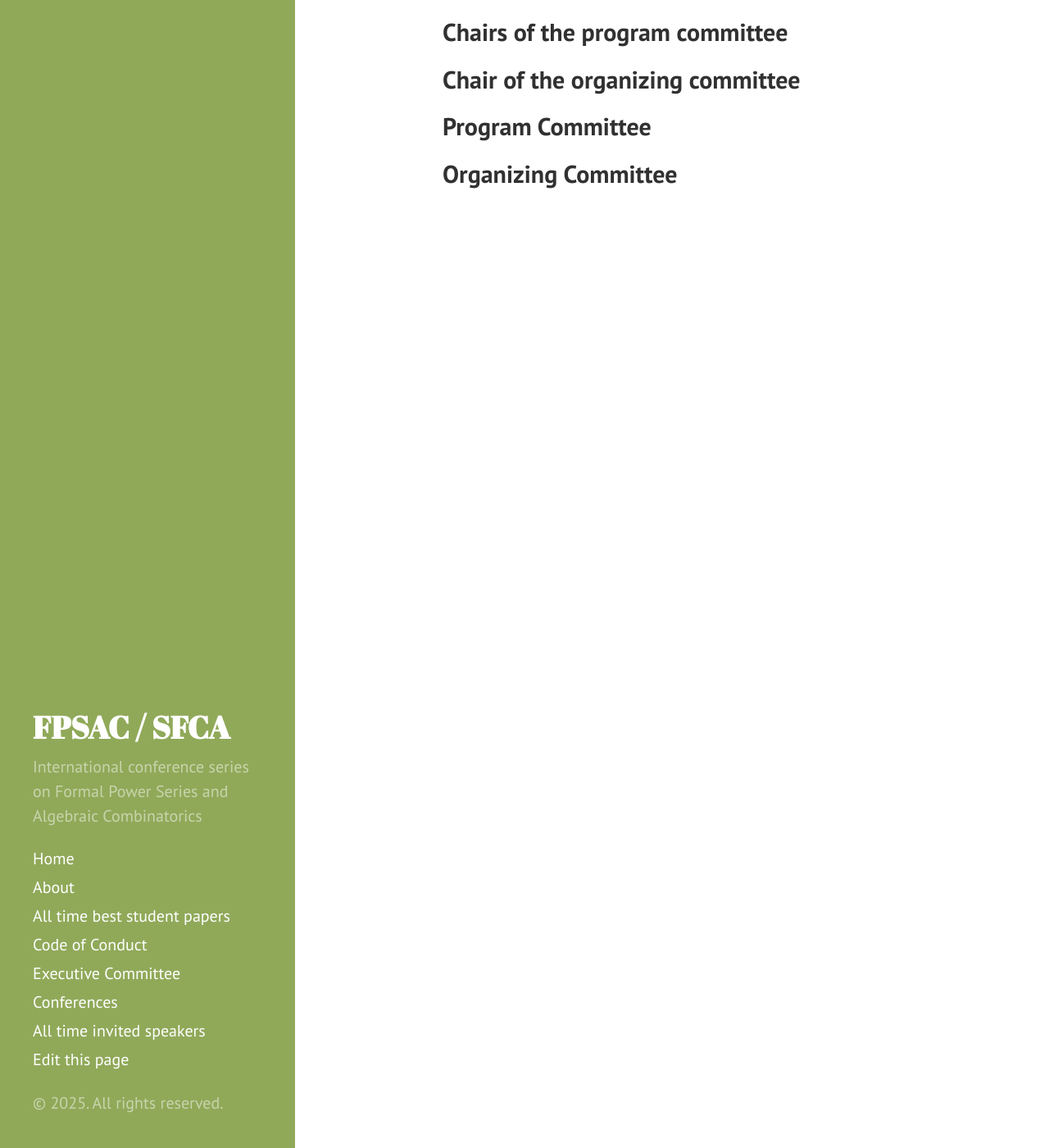
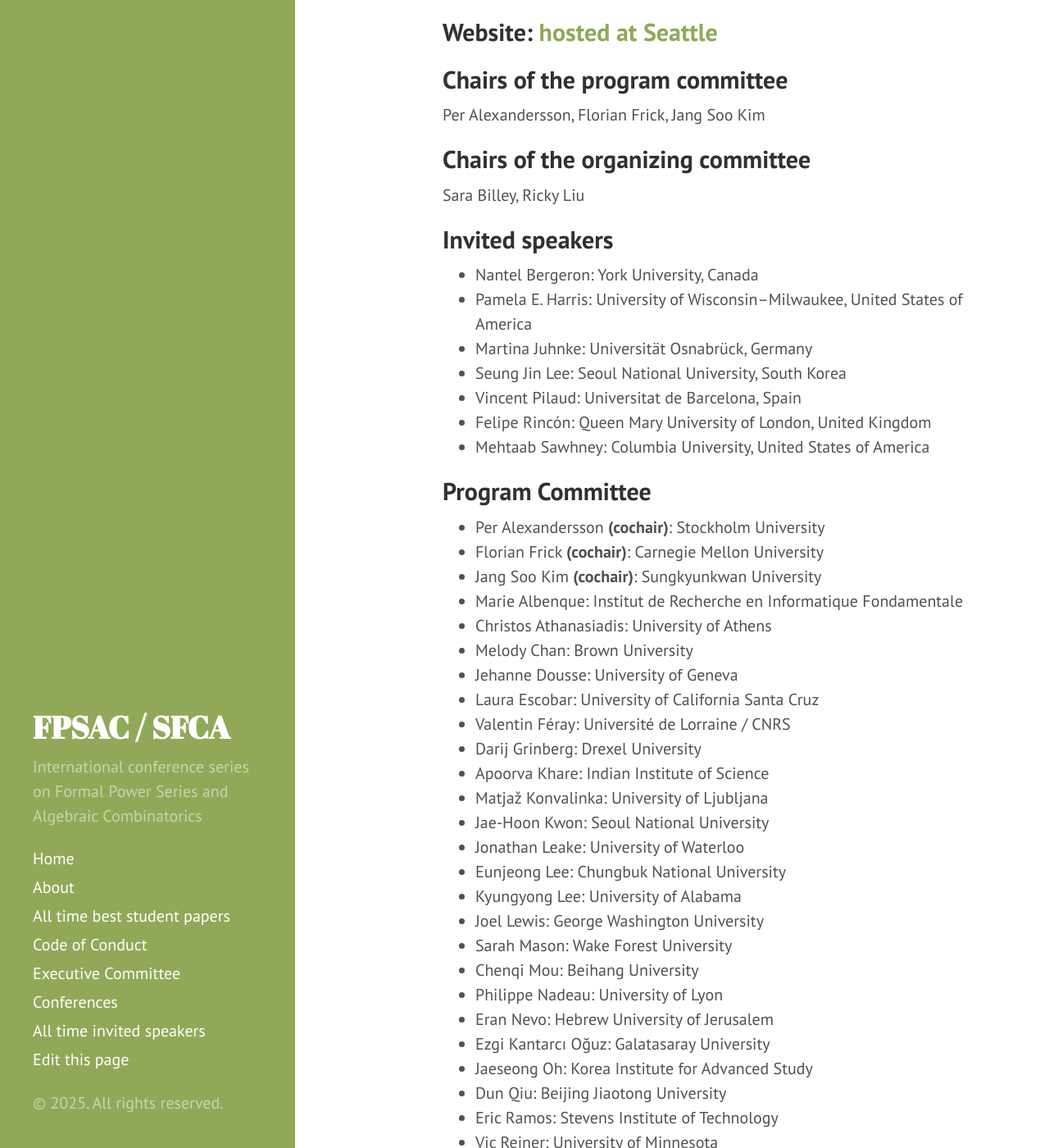
Before and after one commit to FPSAC/FPSAC.github.io, a Jekyll site: the page built from _confs/fpsac-2026.md, in a window 1280 px wide and 1400 px high, scrolled down 332 px. Shown: the whole window at 82% size. Built offline with Jekyll 4.4.1, drawn with Linux system fonts in a browser that asks for light colours; some of the changed text lies outside the part shown.

Commit message:
Update FPSAC 2026 info

```diff
--- a/_confs/fpsac-2026.md
+++ b/_confs/fpsac-2026.md
@@ -6,4 +6,130 @@ institution: University of Washington
 town: Seattle
 country: USA
 dates: July 13-17
+site: https://sites.math.washington.edu/fpsac2026/
+
+invited_speakers:
+- name: Nantel Bergeron
+  affiliation: York University, Canada
+- name: Pamela E. Harris
+  affiliation: University of Wisconsin–Milwaukee, United States of America
+- name: Martina Juhnke
+  affiliation: Universität Osnabrück, Germany
+- name: Seung Jin Lee
+  affiliation: Seoul National University, South Korea
+- name: Vincent Pilaud
+  affiliation: Universitat de Barcelona, Spain
+- name: Felipe Rincón
+  affiliation: Queen Mary University of London, United Kingdom
+- name: Mehtaab Sawhney
+  affiliation: Columbia University, United States of America
+
+program_committee:
+- name: Per Alexandersson
+  affiliation: Stockholm University
+  role: cochair
+- name: Florian Frick
+  affiliation: Carnegie Mellon University
+  role: cochair
+- name: Jang Soo Kim
+  affiliation: Sungkyunkwan University
+  role: cochair
+
+- name: Marie Albenque
+  affiliation: Institut de Recherche en Informatique Fondamentale
+- name: Christos Athanasiadis
+  affiliation: University of Athens
+- name: Melody Chan
+  affiliation: Brown University
+- name: Jehanne Dousse
+  affiliation: University of Geneva
+- name: Laura Escobar
+  affiliation: University of California Santa Cruz
+- name: Valentin Féray
+  affiliation: Université de Lorraine / CNRS
+- name: Darij Grinberg
+  affiliation: Drexel University
+- name: Apoorva Khare
+  affiliation: Indian Institute of Science
+- name: Matjaž Konvalinka
+  affiliation: University of Ljubljana
+- name: Jae-Hoon Kwon
+  affiliation: Seoul National University
+- name: Jonathan Leake
+  affiliation: University of Waterloo
+- name: Eunjeong Lee
+  affiliation: Chungbuk National University
+- name: Kyungyong Lee
+  affiliation: University of Alabama
+- name: Joel Lewis
+  affiliation: George Washington University
+- name: Sarah Mason
+  affiliation: Wake Forest University
+- name: Chenqi Mou
+  affiliation: Beihang University
+- name: Philippe Nadeau
+  affiliation: University of Lyon
+- name: Eran Nevo
+  affiliation: Hebrew University of Jerusalem
+- name: Ezgi Kantarcı Oğuz
+  affiliation: Galatasaray University
+- name: Jaeseong Oh
+  affiliation: Korea Institute for Advanced Study
+- name: Dun Qiu
+  affiliation: Beijing Jiaotong University
+- name: Eric Ramos
+  affiliation: Stevens Institute of Technology
+- name: Vic Reiner
+  affiliation: University of Minnesota
+- name: Martin Rubey
+  affiliation: Technische Universität Wien
+- name: Anne Schilling
+  affiliation: University of California, Davis
+- name: Liam Solus
+  affiliation: KTH Royal Institute of Technology
+- name: Sophie Spirkl
+  affiliation: University of Waterloo
+- name: Jonathan Spreer
+  affiliation: University of Sydney
+- name: Jessica Striker
+  affiliation: North Dakota State University
+- name: Russ Woodroofe
+  affiliation: University of Primorska
+- name: Alexander Yong
+  affiliation: University of Illinois Urbana-Champaign
+- name: Hailun Zheng
+  affiliation: University of Hawaiʻi at Mānoa
+- name: Paul Zinn-Justin
+  affiliation: University of Melbourne
+
+organizing_committee:
+- name: Sara Billey
+  affiliation: University of Washington
+  role: cochair
+- name: Ricky Liu
+  affiliation: University of Washington
+  role: cochair
+- name: Andrew Berget
+  affiliation: Western Washington University
+- name: Herman Chau
+  affiliation: University of Washington
+- name: Patricia Hersh
+  affiliation: University of Oregon
+- name: Gaku Liu
+  affiliation: University of Washington
+- name: Isabella Novik
+  affiliation: University of Washington
+- name: Christian Stump
+  affiliation: Ruhr-Universität Bochum
+  role: executive committee liaison
+- name: Michael Tang
+  affiliation: University of Washington
+- name: Rekha Thomas
+  affiliation: University of Washington
+- name: Cynthia Vinzant
+  affiliation: University of Washington
+- name: Anna Weigandt
+  affiliation: University of Minnesota
+- name: Yirong Yang
+  affiliation: University of Washington
 ---
```
